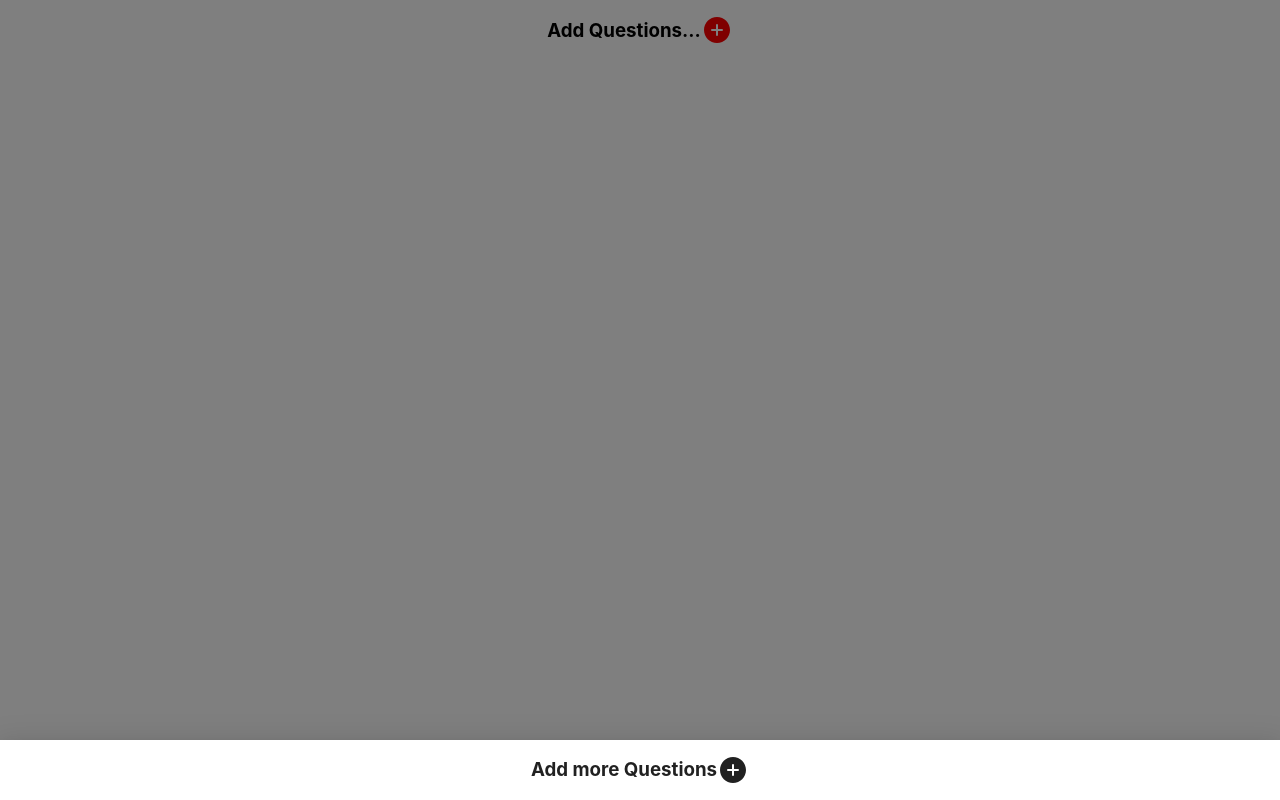
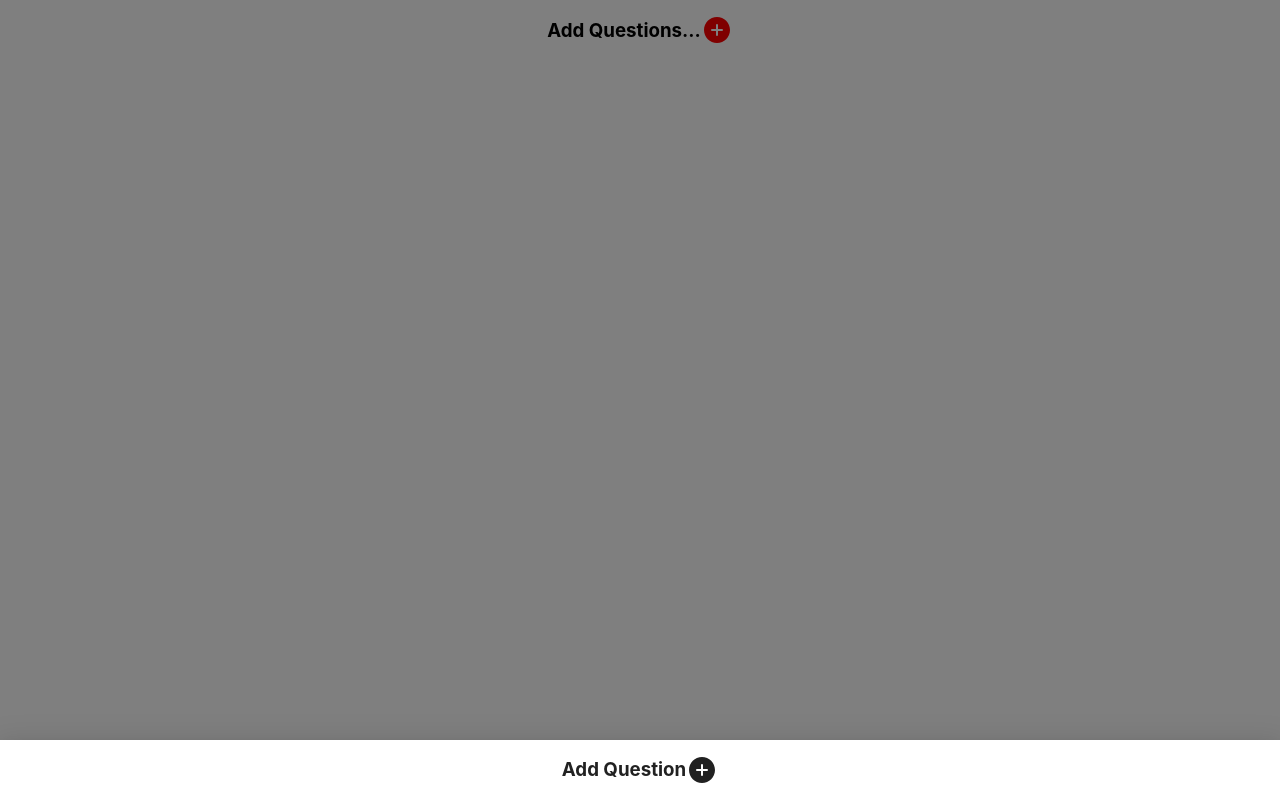
Before and after one commit to mvishnurana1/quix, a React (Create React App) app: page / in a window 1280 px wide. Both pictures are taken after a click on the icon 716 px from the left and 30 px from the top of the page. Built offline with nearby package versions, Linux system fonts and the light colour scheme.

Commit message:
WIP: Updated logic for rendering Submit Quiz button, cleaned up component

```diff
--- a/src/components/questionDrawer/QuestionDrawer.jsx
+++ b/src/components/questionDrawer/QuestionDrawer.jsx
@@ -2,6 +2,7 @@ import { Button,
     InputAdornment,
     SwipeableDrawer,
     TextField } from '@material-ui/core';
+import CheckCircleRoundedIcon from '@material-ui/icons/CheckCircleRounded';
 import React, { Component } from 'react';
 import { GoQuestion } from "react-icons/go";
 import { IoAddCircle, IoEllipseSharp } from "react-icons/io5";
@@ -20,7 +21,8 @@ class QuestionDrawer extends Component {
             optionThree: null,
             optionFour: null,
             question: null,
-            questionAnswerPair: []
+            questionAnswerPair: [],
+            quizSubmitted: false
         }
     }
 
@@ -63,6 +65,7 @@ class QuestionDrawer extends Component {
         console.log('Q And A list: ', this.state.questionAnswerPair);
 
         this.setState({
+            addingQuestion: false,
             answer: '',
             optionOne: '',
             optionTwo: '',
@@ -75,7 +78,7 @@ class QuestionDrawer extends Component {
     }
 
     renderQuestionTextfield() {
-        const { addingQuestion, question } = this.state;
+        const {  addingQuestion, question } = this.state;
 
         if (addingQuestion) {
             return <div className="questionTextfield">
@@ -197,7 +200,7 @@ class QuestionDrawer extends Component {
     }
 
     render() {
-        const { addingQuestion } = this.state;
+        const { addingQuestion, questionAnswerPair } = this.state;
         return (
             <SwipeableDrawer
                 anchor='bottom'
@@ -205,10 +208,21 @@ class QuestionDrawer extends Component {
                 onClose={() => null}
                 onOpen={() => null}
             >
-                {!addingQuestion && <div className="logoContainer">
-                    <h3> Add more Questions </h3>
+                {!addingQuestion &&
+                <div style={{ display: 'flex', justifyContent: 'center'}}>
+                <div className="logoContainer">
+                    <h3> Add Question </h3>
                     <IoAddCircle className="logo" onClick={() => this.setState({ addingQuestion: true }) }  />
-                </div>}
+                </div>
+                {(questionAnswerPair.length >= 1) ?
+                (<div className="logoContainer">
+                        <h3> Submit Quiz </h3>
+                        <IoAddCircle className="logo" onClick={() => this.setState({ addingQuestion: true }) }  />
+                    </div>)
+                    : null
+                }
+                </div>
+                }
                 {this.renderQuestionTextfield()}
                 {this.renderOptionsTextFields()}
             </SwipeableDrawer>
```
Lines whose indentation alone changed are shown as unchanged.
